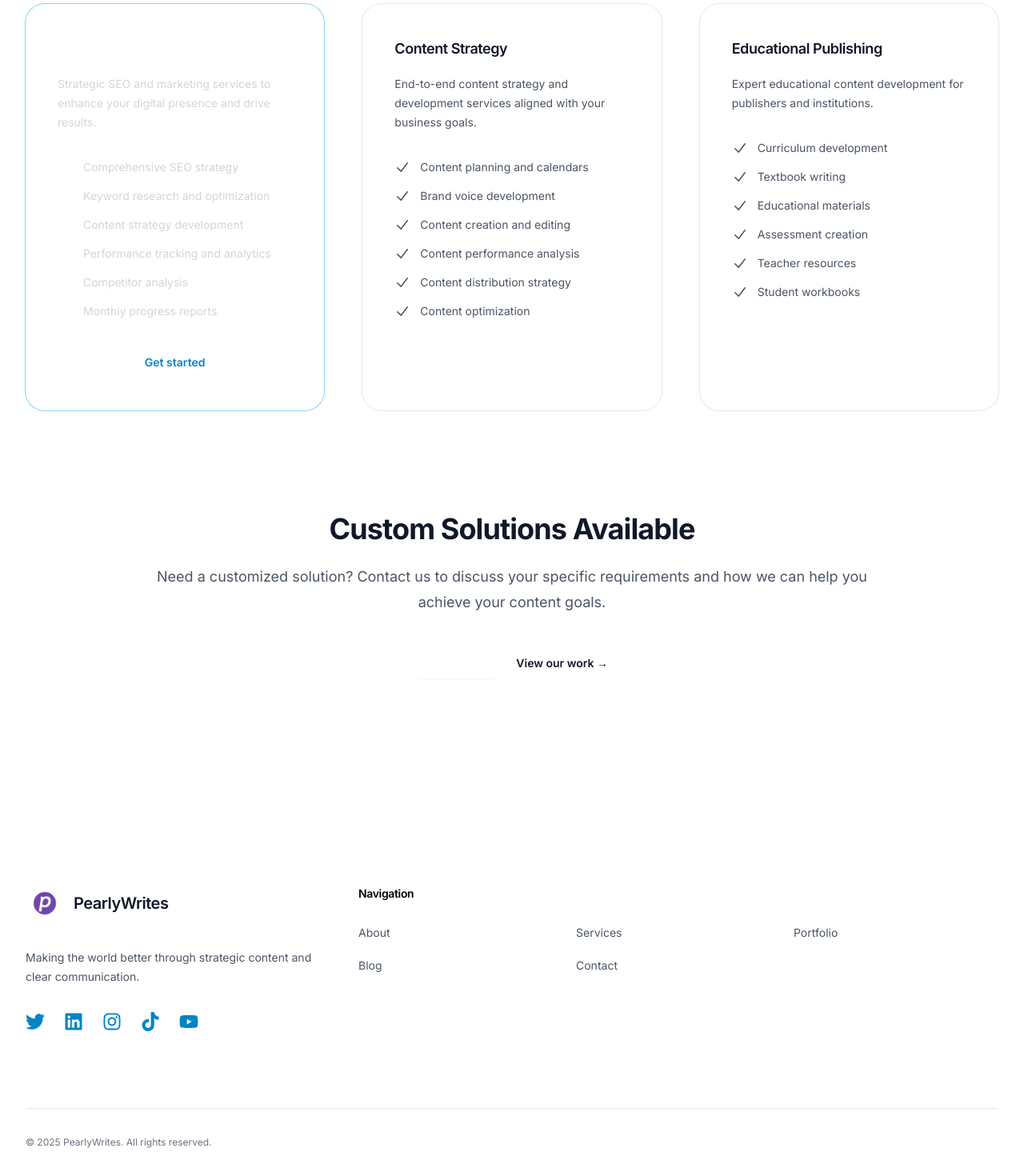
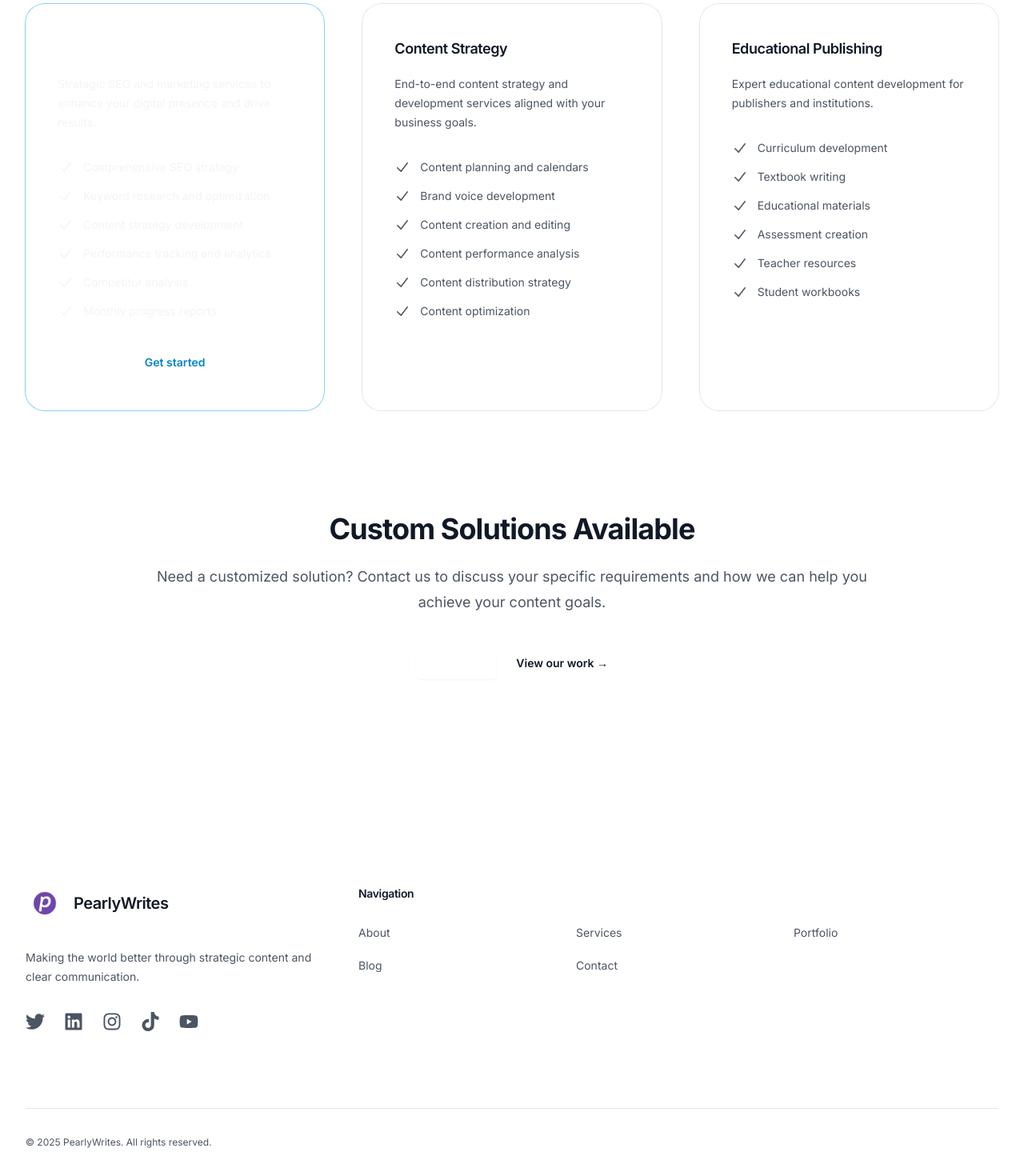
Before and after one commit to LFGConsulting/pearlywrites, a Next.js app: page /services in a window 1280 px wide. Shown: the part 375-1845 px from the top of the page at 80% size. Built offline with nearby package versions, Linux system fonts and the light colour scheme.

Commit message:
fix: contrast adjustments for text on several pages

```diff
--- a/src/app/(routes)/services/page.tsx
+++ b/src/app/(routes)/services/page.tsx
@@ -69,30 +69,30 @@ export default function ServicesPage() {
               key={tier.id}
               className={`rounded-3xl p-8 ring-1 ${
                 tier.featured
-                  ? 'bg-brand-900 ring-brand-900 dark:bg-brand-800 dark:ring-brand-800'
+                  ? 'bg-brand-900 ring-brand-900 dark:bg-brand-800 dark:ring-brand-700'
                   : 'bg-white dark:bg-gray-800 ring-gray-200 dark:ring-gray-700'
               } xl:p-10`}
             >
               <div className="flex items-center justify-between gap-x-4">
                 <h3
                   className={`text-lg font-semibold leading-8 ${
-                    tier.featured ? 'text-white' : 'text-gray-900 dark:text-white'
+                    tier.featured ? 'text-white' : 'text-gray-900 dark:text-gray-100'
                   }`}
                 >
                   {tier.name}
                 </h3>
               </div>
-              <p className={`mt-4 text-sm leading-6 ${tier.featured ? 'text-gray-300' : 'text-gray-600 dark:text-gray-300'}`}>
+              <p className={`mt-4 text-sm leading-6 ${tier.featured ? 'text-gray-100' : 'text-gray-600 dark:text-gray-300'}`}>
                 {tier.description}
               </p>
               <ul
                 role="list"
-                className={`mt-8 space-y-3 text-sm leading-6 ${tier.featured ? 'text-gray-300' : 'text-gray-600 dark:text-gray-300'}`}
+                className={`mt-8 space-y-3 text-sm leading-6 ${tier.featured ? 'text-gray-100' : 'text-gray-600 dark:text-gray-300'}`}
               >
                 {tier.features.map((feature) => (
                   <li key={feature} className="flex gap-x-3">
                     <CheckIcon
-                      className={`h-6 w-5 flex-none ${tier.featured ? 'text-white' : 'text-brand-500 dark:text-brand-400'}`}
+                      className={`h-6 w-5 flex-none ${tier.featured ? 'text-brand-200' : 'text-brand-500 dark:text-brand-400'}`}
                       aria-hidden="true"
                     />
                     {feature}
@@ -103,7 +103,7 @@ export default function ServicesPage() {
                 href={tier.href}
                 className={`mt-8 block rounded-md px-3 py-2 text-center text-sm font-semibold leading-6 focus-visible:outline focus-visible:outline-2 focus-visible:outline-offset-2 ${
                   tier.featured
-                    ? 'bg-white text-brand-900 hover:bg-gray-100 focus-visible:outline-white dark:hover:bg-gray-100'
+                    ? 'bg-white text-brand-900 hover:bg-gray-50 focus-visible:outline-white dark:hover:bg-gray-50'
                     : 'bg-brand-500 text-white hover:bg-brand-600 focus-visible:outline-brand-500 dark:bg-brand-400 dark:hover:bg-brand-500'
                 }`}
               >
--- a/src/app/components/Footer.tsx
+++ b/src/app/components/Footer.tsx
@@ -5,7 +5,7 @@ export default function Footer() {
   const currentYear = new Date().getFullYear();
 
   return (
-    <footer className="bg-white" aria-labelledby="footer-heading">
+    <footer className="bg-white dark:bg-gray-900" aria-labelledby="footer-heading">
       <h2 id="footer-heading" className="sr-only">Footer</h2>
       <div className="mx-auto max-w-7xl px-6 pb-8 pt-16 sm:pt-24 lg:px-8 lg:pt-32">
         <div className="xl:grid xl:grid-cols-3 xl:gap-8">
@@ -20,11 +20,11 @@ export default function Footer() {
                 height={48}
                 priority
               />
-              <span className="text-xl font-semibold tracking-tight text-gray-900 dark:text-white">
+              <span className="text-xl font-semibold tracking-tight text-gray-900 dark:text-gray-100">
                 PearlyWrites
               </span>
             </div>
-            <p className="text-sm leading-6 text-gray-600 dark:text-gray-400">
+            <p className="text-sm leading-6 text-gray-600 dark:text-gray-300">
               Making the world better through strategic content and clear communication.
             </p>
             {/* Social Links */}
@@ -33,7 +33,7 @@ export default function Footer() {
                 <a
                   key={name}
                   href={href}
-                  className="text-brand hover:text-brand-light transition-colors"
+                  className="text-gray-600 hover:text-brand-500 dark:text-gray-400 dark:hover:text-brand-400 transition-colors"
                   target="_blank"
                   rel="noopener noreferrer"
                 >
@@ -48,13 +48,13 @@ export default function Footer() {
           <div className="mt-16 xl:mt-0 xl:col-span-2">
             <div className="md:grid md:grid-cols-1 md:gap-8">
               <nav aria-label="Footer Navigation">
-                <h3 className="text-sm font-semibold leading-6 text-brand">Navigation</h3>
+                <h3 className="text-sm font-semibold leading-6 text-gray-900 dark:text-gray-100">Navigation</h3>
                 <ul role="list" className="mt-6 grid grid-cols-2 gap-4 sm:grid-cols-3">
                   {mainNavigation.map(({ name, href }) => (
                     <li key={name}>
                       <a
                         href={href}
-                        className="text-sm leading-6 text-gray-600 hover:text-brand transition-colors"
+                        className="text-sm leading-6 text-gray-600 hover:text-brand-500 dark:text-gray-400 dark:hover:text-brand-400 transition-colors"
                       >
                         {name}
                       </a>
@@ -67,8 +67,8 @@ export default function Footer() {
         </div>
 
         {/* Copyright */}
-        <div className="mt-16 border-t border-gray-900/10 pt-8 sm:mt-20 lg:mt-24">
-          <p className="text-xs leading-5 text-gray-500">
+        <div className="mt-16 border-t border-gray-900/10 dark:border-gray-700 pt-8 sm:mt-20 lg:mt-24">
+          <p className="text-xs leading-5 text-gray-600 dark:text-gray-400">
             &copy; {currentYear} PearlyWrites. All rights reserved.
           </p>
         </div>
--- a/src/app/components/ui/Hero.tsx
+++ b/src/app/components/ui/Hero.tsx
@@ -18,10 +18,10 @@ export function Hero({
   className = '',
 }: HeroProps) {
   return (
-    <div className="relative overflow-hidden bg-gradient-to-b from-brand-50 to-white dark:from-brand-900 dark:to-gray-900">
+    <div className="relative overflow-hidden bg-gradient-to-b from-brand-50 to-white dark:from-gray-800 dark:to-gray-900">
       {/* Decorative elements */}
-      <div className="absolute inset-0 bg-grid-brand/[0.03] -z-10" />
-      <div className="absolute inset-y-0 right-0 w-1/2 bg-brand-50/20 dark:bg-brand-900/20 -z-10" />
+      <div className="absolute inset-0 bg-grid-brand/[0.03] dark:bg-grid-brand/[0.02] -z-10" />
+      <div className="absolute inset-y-0 right-0 w-1/2 bg-brand-50/20 dark:bg-brand-800/20 -z-10" />
 
       <Container className={`relative py-24 sm:py-32 ${className}`}>
         <div className="grid grid-cols-1 lg:grid-cols-2 gap-12 items-center">
@@ -42,7 +42,7 @@ export function Hero({
             </div>
           </div>
 
-          <div className="relative aspect-[4/3] rounded-2xl overflow-hidden shadow-2xl ring-1 ring-gray-900/10">
+          <div className="relative aspect-[4/3] rounded-2xl overflow-hidden shadow-2xl ring-1 ring-gray-900/10 dark:ring-white/10">
             <Image
               src="/pearlywriteshero.jpeg"
               alt="Creative workspace with colorful umbrellas and hanging lights"
@@ -50,7 +50,7 @@ export function Hero({
               className="object-cover"
               priority
             />
-            <div className="absolute inset-0 bg-gradient-to-tr from-brand-500/20 to-transparent" />
+            <div className="absolute inset-0 bg-gradient-to-tr from-brand-500/20 dark:from-brand-400/20 to-transparent" />
           </div>
         </div>
       </Container>
```
